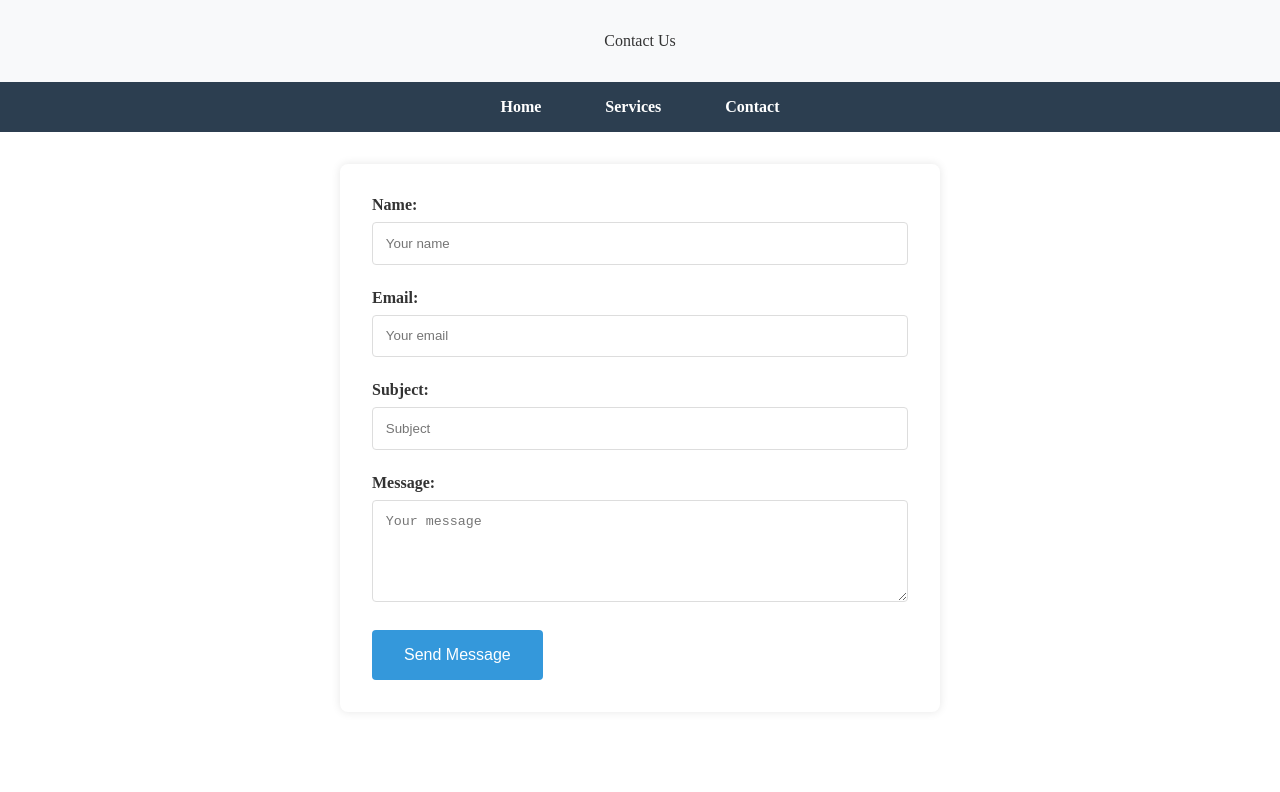
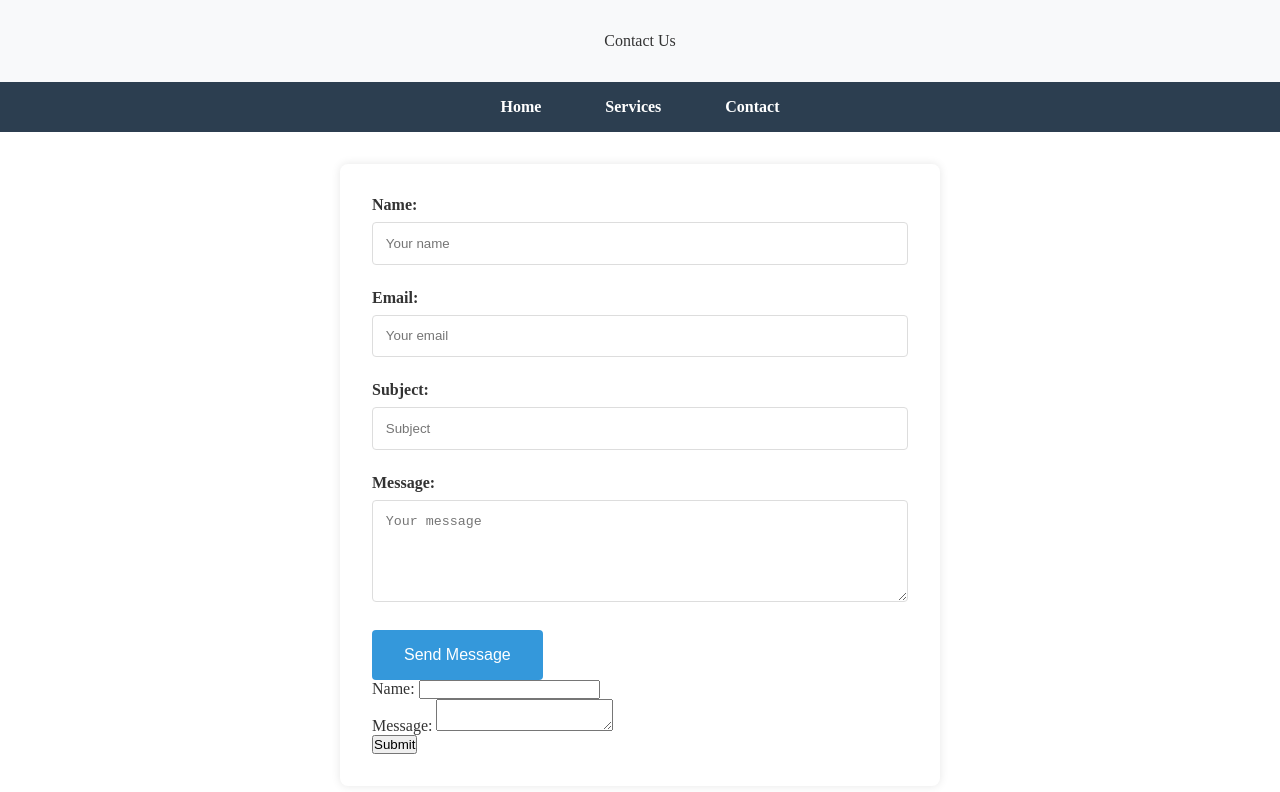
Before and after one commit to KasonsoMumba-8/Multipage, a plain HTML site: page Contact.html in a window 1280 px wide. Drawn offline with Linux system fonts and the light colour scheme.

Commit message:
Update Contact.html

```diff
--- a/Contact.html
+++ b/Contact.html
@@ -41,6 +41,18 @@
       </div>
 
       <button type="submit" class="submit-btn">Send Message</button>
+      <form id="contactForm">
+  <div>
+    <label for="nameInput">Name:</label>
+    <input type="text" id="nameInput" required>
+  </div>
+  <div>
+    <label for="messageInput">Message:</label>
+    <textarea id="messageInput" required></textarea>
+  </div>
+  <button type="submit">Submit</button>
+  <div id="response"></div>
+</form>
     </form>
   </main>
 
```
